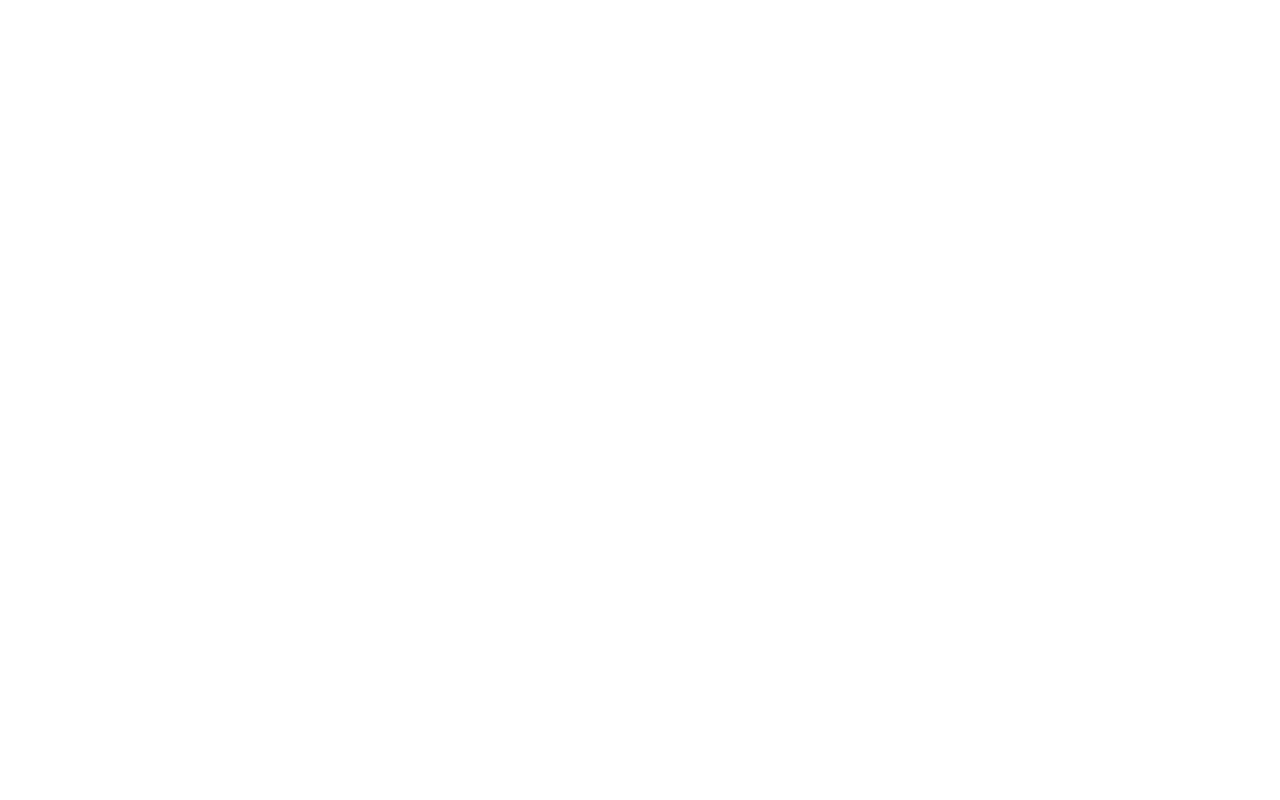
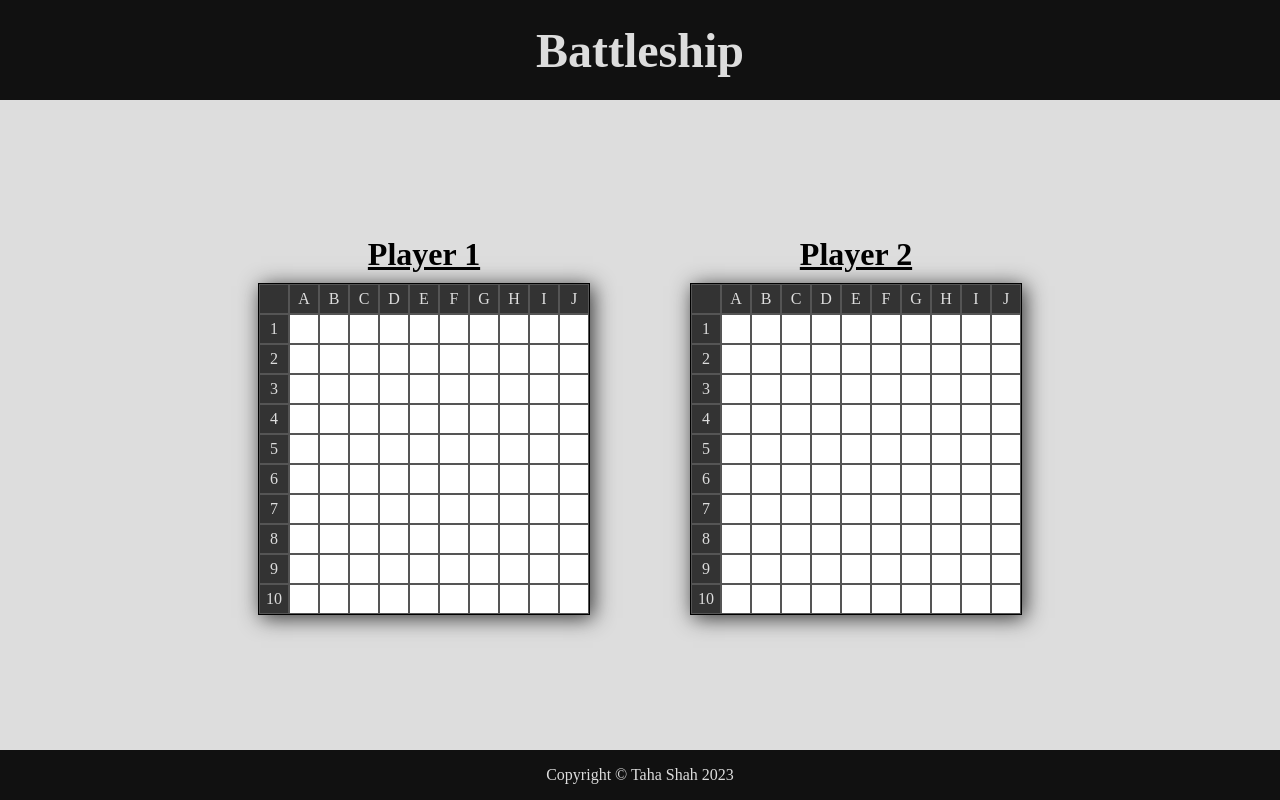
Before and after one commit to TahaShah141/battleship, a website built with webpack: page dist/index.html in a window 1280 px wide. Built offline with nearby package versions, Linux system fonts and the light colour scheme.

Commit message:
Add basic layout for the game

```diff
--- /dev/null
+++ b/src/domStuff.js
@@ -0,0 +1,96 @@
+function newElement(tag, ...classes) {
+    let element = document.createElement(tag);
+    classes.forEach(cls => element.classList.add(cls));
+
+    return element;
+}
+
+function newPara(text, ...classes) {
+    let para = newElement("p", ...classes);
+    para.textContent = text;
+
+    return para;
+}
+
+export function initLayout() {
+    const body = document.body;
+
+    const header = getHeader();
+    const main = getMain();
+    const footer = getFooter();
+
+
+    body.appendChild(header);
+    body.appendChild(main);
+    body.appendChild(footer);
+}
+
+function getHeader() {
+    let header = newElement("header", "header", "center");
+
+    let title = newElement("h1", "header-title");
+    title.textContent = "Battleship";
+
+    header.appendChild(title);
+    return header;
+}
+
+
+function getMain() {
+    let main = newElement("div", "main");
+    let playerView1 = getPlayerView(1);
+    let playerView2 = getPlayerView(2);
+
+    main.appendChild(playerView1);
+    main.appendChild(playerView2);
+    return main;
+}
+
+function getPlayerView(i) {
+    let playerView = newElement("div", "player-view", "center");
+    let name = newPara(`Player ${i}`, "player-name");
+    let board = getBoard(i);
+    playerView.appendChild(name);
+    playerView.appendChild(board);
+
+    return playerView;
+}
+
+function getBoard(i) {
+    let board = newElement('div', 'board', `player${i}-board`);
+
+    for (let row = 0; row < 11; row++) {
+        for (let col = 0; col < 11; col++) {
+            let cell = newElement("div", "cell");
+
+            if (row === 0 && col !== 0) {
+                cell.appendChild(newPara(`${String.fromCharCode(64+col)}`));
+                cell.classList.add("cell-heading");
+                cell.classList.add("center");
+            }
+            else if (col === 0 && row !== 0) {
+                cell.appendChild(newPara(`${row}`));
+                cell.classList.add("cell-heading");
+                cell.classList.add("center");
+            }
+            else if (col !== 0 && row !== 0) {
+                cell.addEventListener("click", () => cellClicked(i-1, col-1, row-1));
+            }
+            board.appendChild(cell);
+        }
+    }
+    board.firstChild.classList.add("cell-heading");
+    return board;
+}
+
+function cellClicked(board, x, y) {
+    console.log(`board ${board} clicked at ${x},${y}`);
+}
+
+function getFooter() {
+    let footer = newElement("footer", "footer", "center");
+    let text = "Copyright © Taha Shah 2023";
+
+    footer.appendChild(newPara(text));
+    return footer;
+}
--- /dev/null
+++ b/src/gameloop-class.js
@@ -0,0 +1,12 @@
+const Player = require('./player-class');
+
+export class Gameloop {
+    constructor() {
+        this.turn = 0;
+        this.players = [];
+    }
+
+    static setup() {
+
+    }
+}
--- a/src/index.js
+++ b/src/index.js
@@ -1 +1,7 @@
 import "./style.css";
+import {initLayout} from "./domStuff";
+import {Gameloop} from './gameloop-class';
+
+initLayout();
+
+Gameloop.setup();
--- /dev/null
+++ b/src/player-class.js
@@ -0,0 +1,13 @@
+class Player {
+    constructor(gameboard) {
+        this.gameboard = gameboard;
+    }
+
+    makeMove(x, y) {
+
+    }
+
+
+}
+
+module.exports = Player;
--- a/src/style.css
+++ b/src/style.css
@@ -1,5 +1,81 @@
+:root {
+    --black: #111;
+    --white: #ddd;
+    --box-size: 30px;
+}
+
 * {
     box-sizing: border-box;
     margin: 0;
     padding: 0;
 }
+
+body {
+    height: 100vh;
+    display: grid;
+    grid-template-rows: 100px 1fr 50px;
+}
+
+.center {
+    display: flex;
+    justify-content: center;
+    align-items: center;
+}
+
+.header, .footer{
+    background-color: var(--black);
+    color: var(--white);
+    padding: 20px;
+}
+
+.header-title {
+    font-size: 3rem;
+}
+
+.main {
+    background-color: var(--white);
+    display: flex;
+    justify-content: center;
+    gap: 100px;
+}
+
+
+.player-view {
+    flex-direction: column;
+    gap: 10px;
+}
+
+.player-name {
+    font-size: 2rem;
+    font-weight: bold;
+    text-decoration: underline;
+}
+
+.board {
+    border: 1px solid black;
+    box-shadow: 3px 3px 20px #333;
+    height: calc(11*(var(--box-size)+11));
+    width: calc(11*var(--box-size)+11);
+
+    display: grid;
+    grid-template-columns: repeat(11, var(--box-size));
+    grid-template-rows: repeat(11, var(--box-size));
+}
+
+.cell {
+    background-color: white;
+    border: 1px solid #555;
+}
+
+.cell-heading {
+    background-color: #333;
+    color: var(--white);
+}
+
+.cell:hover {
+    background-color: #bbb;
+}
+
+.cell-heading:hover {
+    background-color: #333;
+}
```
Also changed, not shown: src/gameboard-class.test.js (+0 -1 lines), src/gameloop-class.test.js (added, +1 -0 lines).
